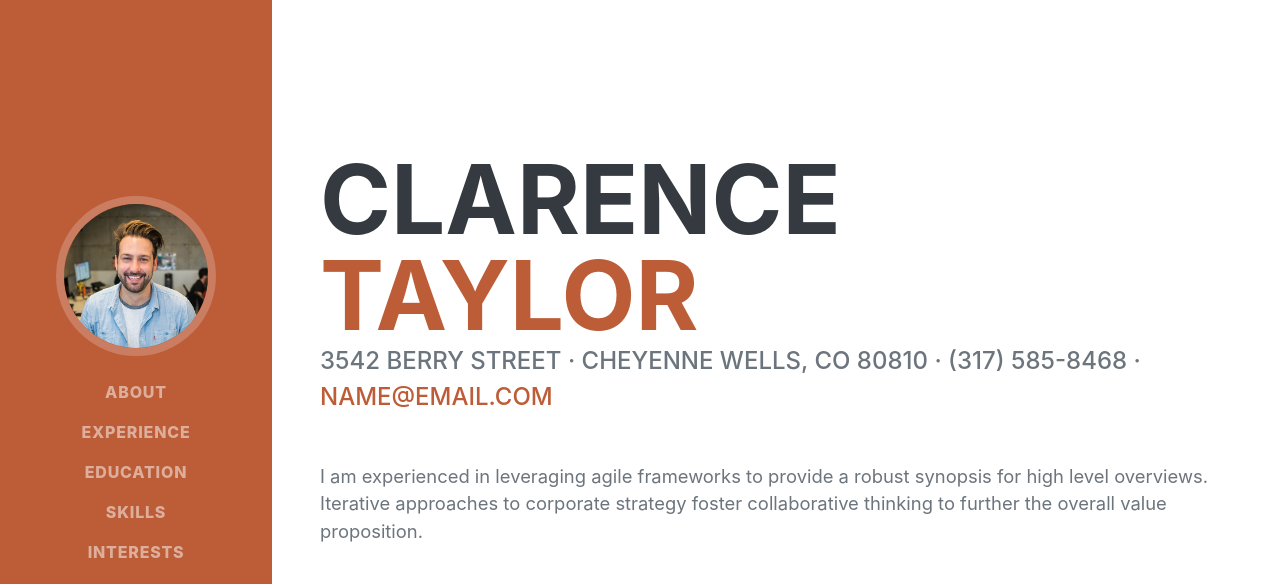
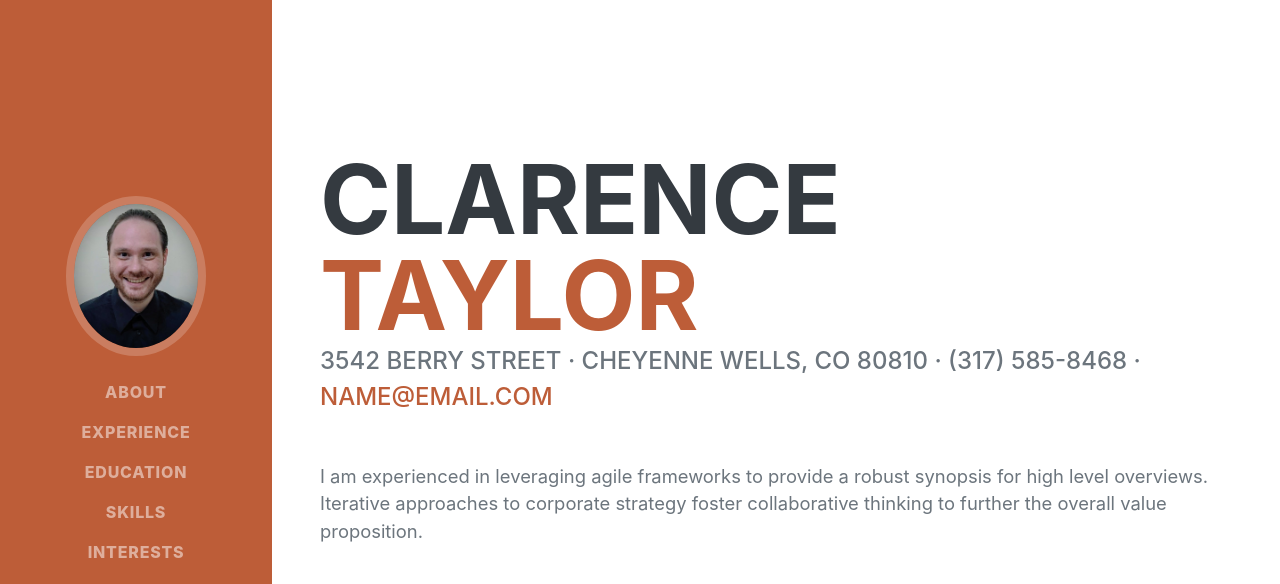
Before and after one commit to guilhermeperaro/guilhermeperaro.github.io, a website: page src/pug/index.pug in a window 1280 px wide. Shown: the top 584 px of the page. Drawn offline with nearby package versions, Linux system fonts and the light colour scheme; files that its build step writes are made by us from their sources; files whose address does not match are found by name; a web font is replaced by a local one.

Commit message:
adjusted profile name

```diff
--- a/src/pug/index.pug
+++ b/src/pug/index.pug
@@ -29,7 +29,7 @@ html(lang='en')
             a.navbar-brand.js-scroll-trigger(href='#page-top')
                 span.d-block.d-lg-none Clarence Taylor
                 span.d-none.d-lg-block
-                    img.img-fluid.img-profile.rounded-circle.mx-auto.mb-2(src='assets/img/profile.jpg', alt='')
+                    img.img-fluid.img-profile.rounded-circle.mx-auto.mb-2(src='assets/img/profile.jpeg', alt='')
             button.navbar-toggler(type='button', data-toggle='collapse', data-target='#navbarSupportedContent', aria-controls='navbarSupportedContent', aria-expanded='false', aria-label='Toggle navigation')
                 span.navbar-toggler-icon
             #navbarSupportedContent.collapse.navbar-collapse
```
Also changed, not shown: index.html.
